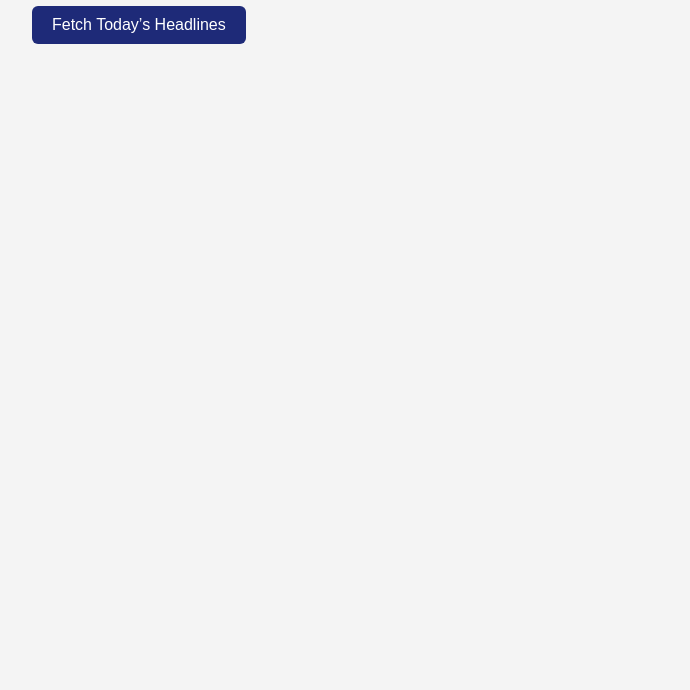
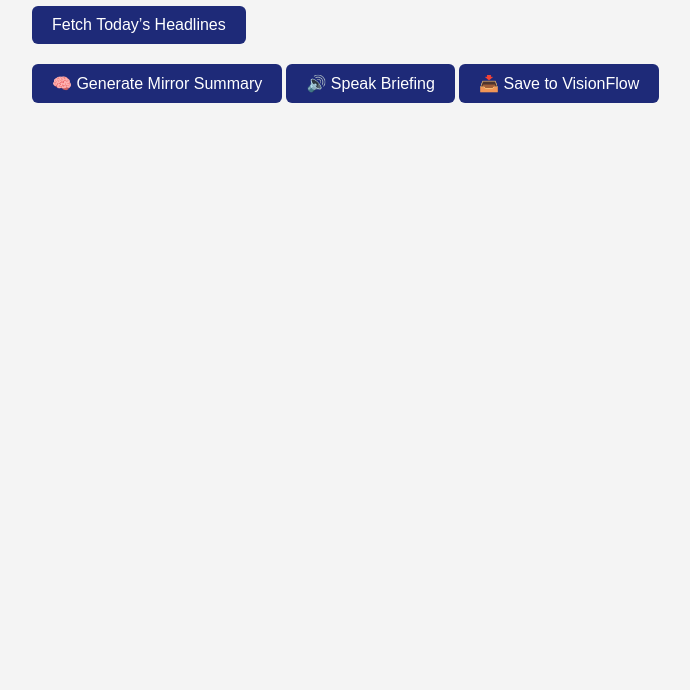
Before and after one commit to Healtime2025/mirror-intel-news, a plain HTML site: page index.html in a window 1280 px wide. Shown: the part 110-800 px from the top of the page, without its empty margins (208-898 px from the left). Drawn offline with Linux system fonts and the light colour scheme.

Commit message:
Update index.html

```diff
--- a/index.html
+++ b/index.html
@@ -38,12 +38,22 @@
       color: #1e2a78;
       font-weight: bold;
     }
+    #mirror-summary {
+      margin-top: 20px;
+      font-style: italic;
+      white-space: pre-line;
+    }
   </style>
 </head>
 <body>
   <h1>🧠 Mirror Intel – Daily News Briefing</h1>
   <button onclick="fetchNews()">Fetch Today’s Headlines</button>
   <div id="news-container"></div>
+
+  <button onclick="summarizeNews()">🧠 Generate Mirror Summary</button>
+  <button onclick="speakSummary()">🔊 Speak Briefing</button>
+  <button onclick="saveToVisionFlow()">📥 Save to VisionFlow</button>
+  <div id="mirror-summary"></div>
 
   <script>
     async function fetchNews() {
@@ -76,6 +86,43 @@
         container.innerHTML = "<p>⚠️ Unable to fetch news. Please check the connection or server logs.</p>";
       }
     }
+
+    function summarizeNews() {
+      const articles = document.querySelectorAll(".headline");
+      const summaryBox = document.getElementById("mirror-summary");
+
+      if (articles.length === 0) {
+        summaryBox.textContent = "⚠️ Please fetch headlines first.";
+        return;
+      }
+
+      let content = "";
+      articles.forEach((a, i) => {
+        const title = a.querySelector("a").innerText;
+        const desc = a.querySelector("div:last-child").innerText;
+        content += `${i + 1}. ${title} - ${desc}\n`;
+      });
+
+      const basicSummary = `Mirror Summary:\n\n${content.split("\n").slice(0, 3).join("\n")}`;
+      summaryBox.textContent = basicSummary;
+    }
+
+    function speakSummary() {
+      const summary = document.getElementById("mirror-summary").innerText;
+      if (!summary) return;
+      const utterance = new SpeechSynthesisUtterance(summary);
+      speechSynthesis.speak(utterance);
+    }
+
+    function saveToVisionFlow() {
+      const summary = document.getElementById("mirror-summary").innerText;
+      if (!summary) {
+        alert("Nothing to save. Generate summary first.");
+        return;
+      }
+      console.log("🗂 Summary saved to VisionFlow:", summary);
+      alert("🧠 Summary saved to VisionFlow (simulated). Future: Connect to backend vault.");
+    }
   </script>
 </body>
 </html>
```
